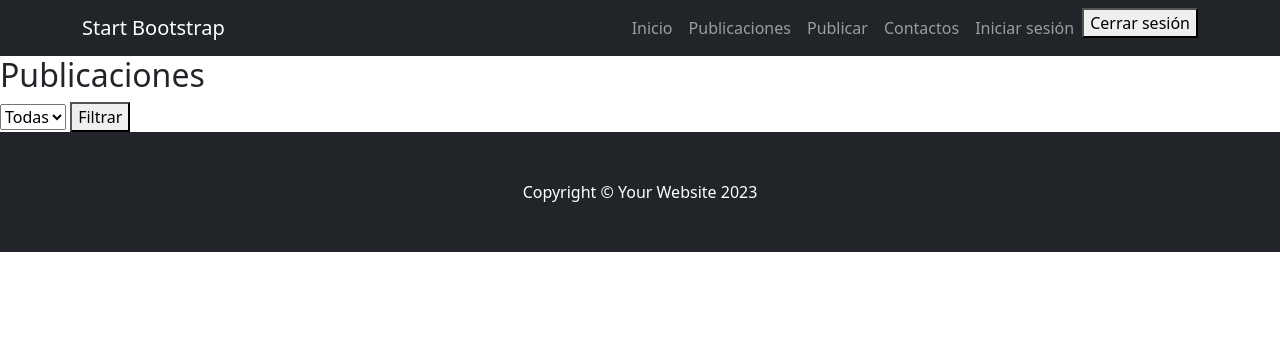
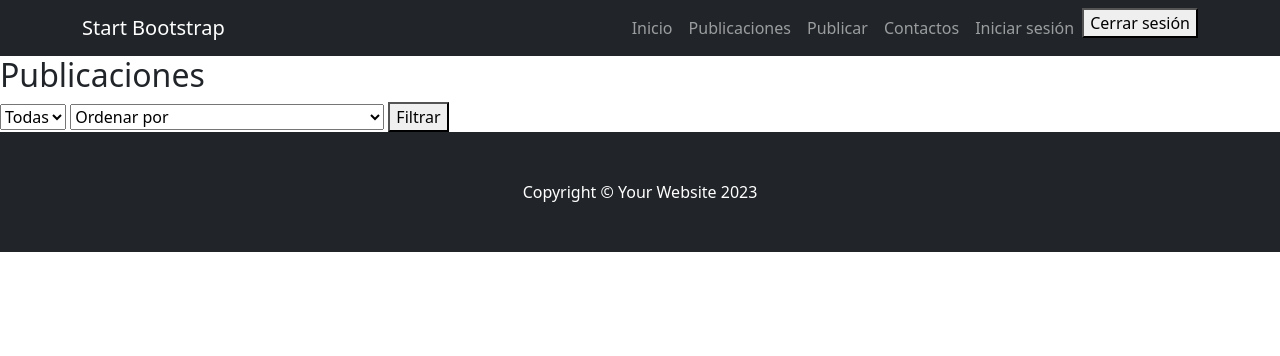
Before and after one commit to reygabriel/pf-blog-grupo1, a Django app: page /publicaciones/ver-publicaciones/ in a window 1280 px wide. Shown: the top 356 px of the page. Run offline with Django 5.2, Linux system fonts and the light colour scheme; data that the repository does not hold is empty; some libraries are stand-ins or nearby versions.

Commit message:
Se realizo el orderby, pero no funciona

```diff
--- a/src/publicaciones/views.py
+++ b/src/publicaciones/views.py
@@ -31,7 +31,21 @@ class PublicacionesView(ListView):
         if categoria_seleccionada:
             queryset = queryset.filter(categoria = categoria_seleccionada)
 
+
+    #Orden
+        orden = self.request.GET.get('orderby')
+        if orden:
+            if queryset == 'fecha_asc':
+                queryset = queryset.order_by('fecha')
+            elif queryset == 'fecha_desc':
+                queryset = queryset.order_by('-fecha')
+            elif queryset == 'alf_asc':
+                queryset = queryset.order_by('titulo')
+            elif queryset == 'alf_desc':
+                queryset = queryset.order_by('-titulo')
+
         return queryset
+
 
 #Clase para crear una piblicacion
 class Publicar(LoginRequiredMixin, ColaboradorMixin, CreateView):
--- a/src/templates/publicaciones/publicaciones.html
+++ b/src/templates/publicaciones/publicaciones.html
@@ -3,7 +3,7 @@
 
 {% block contenido %}
     <h2>Publicaciones</h2>
-
+<!--Filtro por Categoria-->
     <form method="get">
       <select name="categoria" id="">
         <option value="">Todas</option>
@@ -14,8 +14,18 @@
         {% endfor %}
 
       </select>
-      <button type="submit">Filtrar
-      </button>
+
+    <!--Ordenar -->
+      <select name="orderby" id="">
+        <option value="">Ordenar por</option>
+        <option value="fecha_asc">Ordenar por fecha ascendente</option>
+        <option value="fecha_desc">Ordenar por fecha descendente</option>
+        <option value="alf_asc">Ordenar Alfabeticamente ascendente</option>
+        <option value="alf_desc">Ordenar Alfabeticamente descendente</option>
+      </select>
+
+      <button type="submit">Filtrar</button>
+
     </form>
     {% if user.es_colaborador or user.is_superuser %}
     <a href="{% url 'publicar' %}" class="button">Nueva Publicacion</a>
```
Also changed, not shown: src/pf_blog_grupo1/settings/local.py (deleted, +0 -15 lines).
